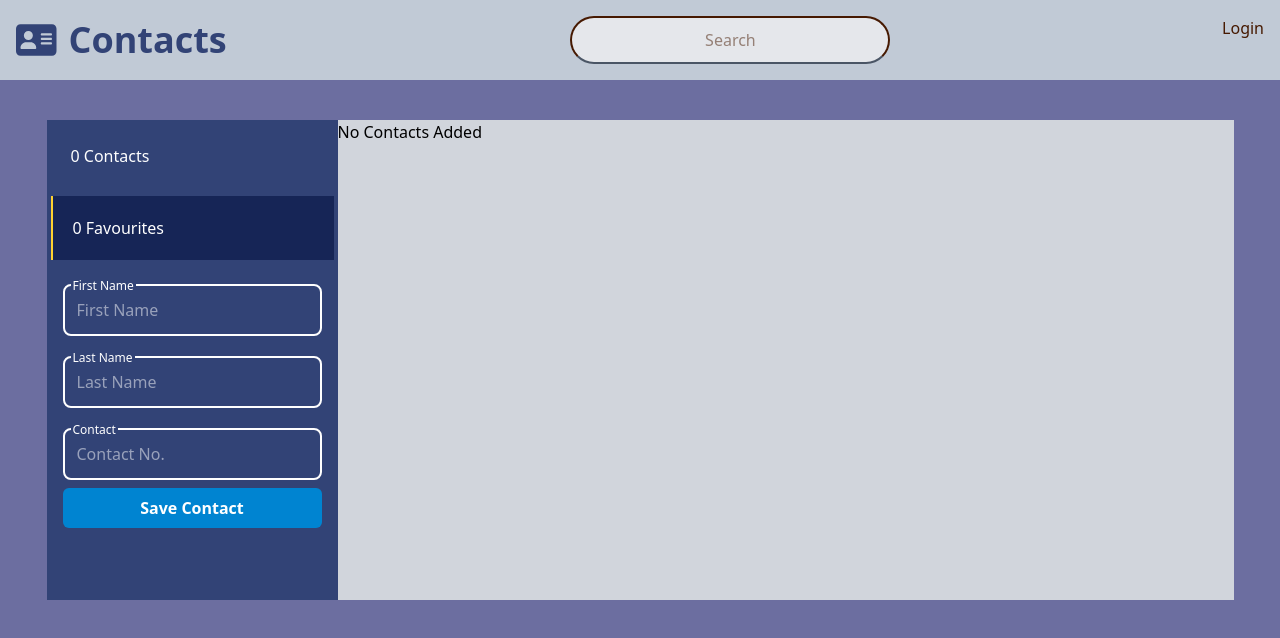
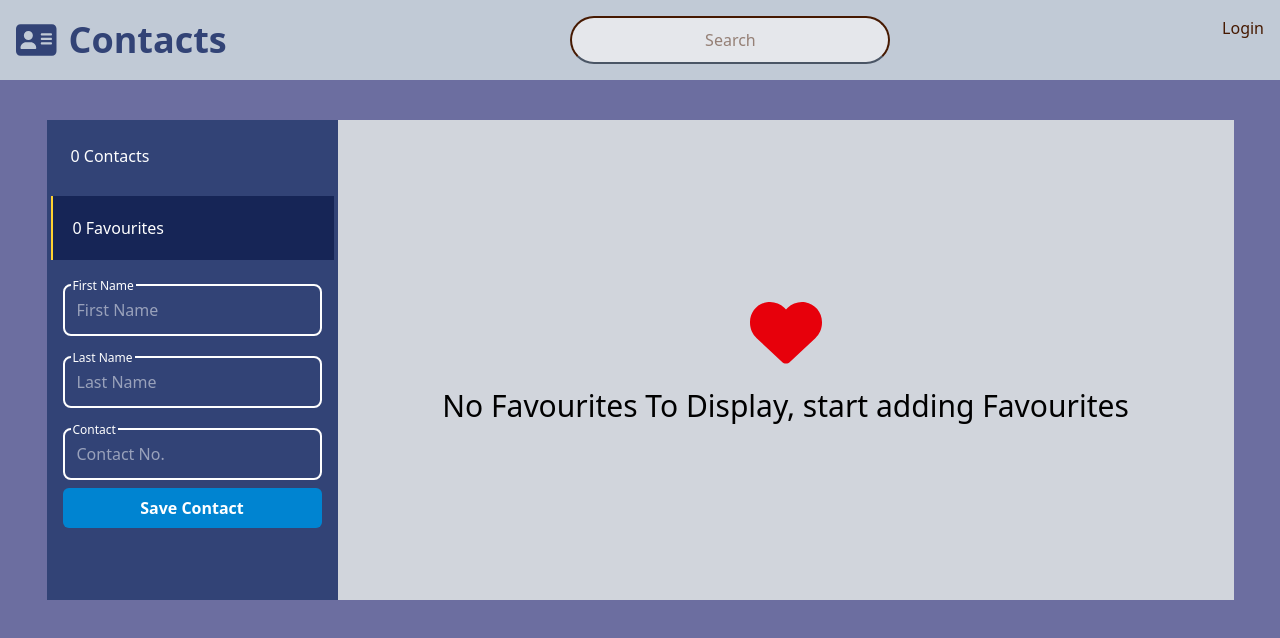
Before and after one commit to mayank31793/react-app-contact-list, a React (Vite) app: page /favourites in a window 1280 px wide. Shown: the top 638 px of the page. Built offline with nearby package versions, Linux system fonts and the light colour scheme.

Commit message:
empty list messages and icons added

```diff
--- a/src/components/DisplayContacts/DisplayContactList.jsx
+++ b/src/components/DisplayContacts/DisplayContactList.jsx
@@ -5,6 +5,7 @@ import {
   faHeart,
   faXmark,
   faCheck,
+  faFilePen,
 } from "@fortawesome/free-solid-svg-icons";
 import { useEffect, useRef, useState } from "react";
 import { useDispatch, useSelector } from "react-redux";
@@ -86,7 +87,14 @@ function DisplayContactList() {
   return (
     <>
       <div className="border-2 border-amber-700 bg-gray-300 overflow-y-scroll relative">
-        {selector.length == 0 && <p>No Contacts Added</p>}
+        {selector.length == 0 && (
+          <div className="min-w-4xl h-full flex flex-col justify-center items-center">
+            <FontAwesomeIcon icon={faFilePen} className="text-7xl block" />
+            <p className="text-3xl block text-center mt-5">
+              No Contacts To Display, start adding Contacts
+            </p>
+          </div>
+        )}
         {selector.length != 0 && (
           <table className="max-w-7xl m-2 min-w-4xl text-center border border-2 overflow-y-scroll">
             <thead className="bg-gray-400 ">
--- a/src/components/DisplayContacts/DisplayFavContacts.jsx
+++ b/src/components/DisplayContacts/DisplayFavContacts.jsx
@@ -1,4 +1,6 @@
+import { FontAwesomeIcon } from "@fortawesome/react-fontawesome";
 import { useSelector } from "react-redux";
+import { faHeart } from "@fortawesome/free-solid-svg-icons";
 
 function DisplatFavContacts() {
   const selector = useSelector((state) => state.name.contact);
@@ -7,7 +9,17 @@ function DisplatFavContacts() {
   return (
     <>
       <div className="min-w-4xl bg-gray-300">
-        {filterFav.length == 0 && <p>No Contacts Added</p>}
+        {filterFav.length == 0 && (
+          <div className="min-w-4xl h-full flex flex-col justify-center items-center">
+            <FontAwesomeIcon
+              icon={faHeart}
+              className="text-7xl block text-red-600"
+            />
+            <p className="text-3xl block text-center mt-5">
+              No Favourites To Display, start adding Favourites
+            </p>
+          </div>
+        )}
         {filterFav.length != 0 && (
           <table className="max-w-7xl m-2 min-w-4xl text-center border border-2 overflow-y-scroll">
             <thead className="bg-gray-400 ">
```
